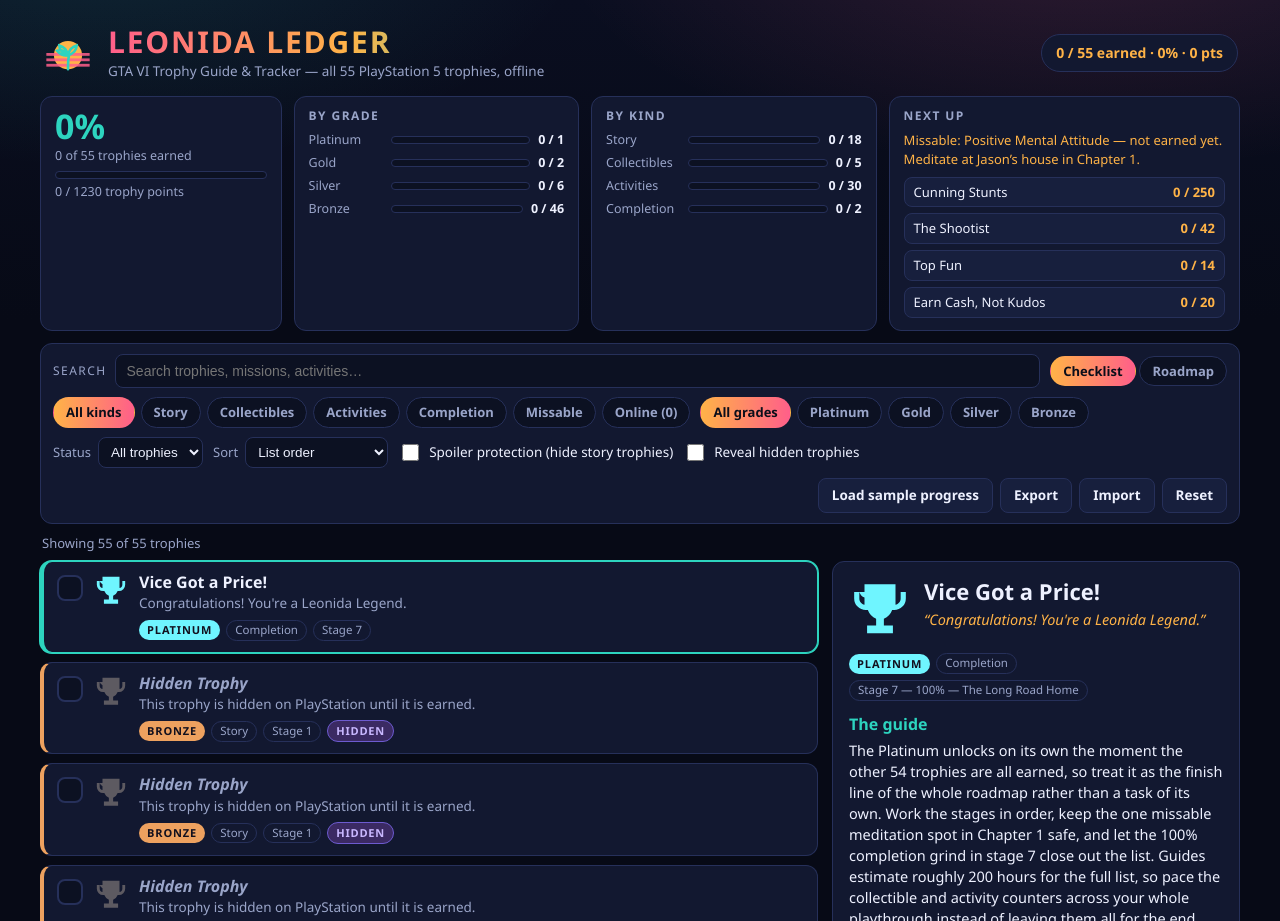
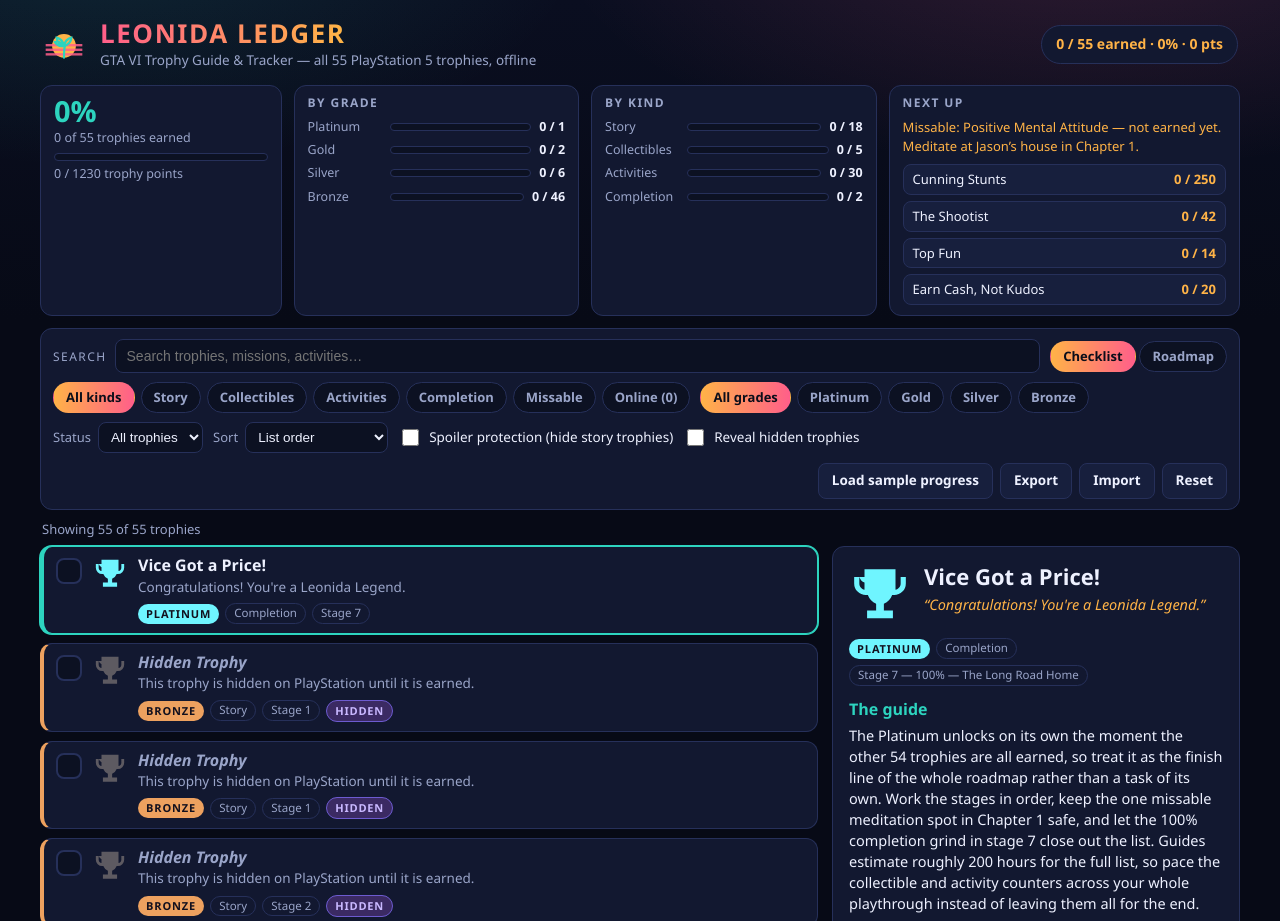
Before and after one commit to surebe/gta6-trophy-guide, a plain HTML site: page app/index.html in a window 1280 px wide. Shown: the top 921 px of the page. Drawn offline with Linux system fonts and the light colour scheme.

Commit message:
Add four real-render screenshots; fix hidden-view CSS bug found in review and compact the header stack

```diff
--- a/app/style.css
+++ b/app/style.css
@@ -23,12 +23,14 @@
 
 * { box-sizing: border-box; }
 
+[hidden] { display: none !important; }
+
 html { scrollbar-color: var(--line) var(--bg); }
 
 body {
   margin: 0 auto;
   max-width: 1240px;
-  padding: 18px 20px 28px;
+  padding: 12px 20px 28px;
   background:
     radial-gradient(900px 420px at 85% -80px, rgba(255, 94, 138, 0.16), transparent 60%),
     radial-gradient(800px 380px at 8% -60px, rgba(45, 212, 191, 0.12), transparent 60%),
@@ -55,13 +57,13 @@ a { color: var(--teal); }
 
 .brand { display: flex; align-items: center; gap: 14px; }
 
-.brand-mark { width: 52px; height: 52px; flex: none; }
+.brand-mark { width: 44px; height: 44px; flex: none; }
 .mark-sun { fill: var(--amber); }
 .mark-line { fill: var(--pink); opacity: 0.85; }
 .mark-palm { fill: none; stroke: var(--teal); stroke-width: 2.4; stroke-linecap: round; }
 
 .brand-text h1 {
-  font-size: 30px;
+  font-size: 26px;
   letter-spacing: 0.06em;
   text-transform: uppercase;
   background: linear-gradient(92deg, var(--pink) 0%, var(--amber) 55%, var(--teal) 110%);
@@ -96,7 +98,7 @@ a { color: var(--teal); }
   background: var(--panel);
   border: 1px solid var(--line);
   border-radius: var(--radius);
-  padding: 12px 14px;
+  padding: 10px 13px;
 }
 
 .stat-block h3 {
@@ -107,7 +109,7 @@ a { color: var(--teal); }
   margin-bottom: 8px;
 }
 
-.stat-big { font-size: 34px; font-weight: 800; color: var(--teal); line-height: 1; }
+.stat-big { font-size: 29px; font-weight: 800; color: var(--teal); line-height: 1; }
 .stat-caption { color: var(--muted); font-size: 12.5px; margin: 4px 0 6px; }
 
 .stat-row { display: flex; align-items: center; gap: 8px; margin: 5px 0; }
@@ -217,7 +219,7 @@ a { color: var(--teal); }
   border: 1px solid var(--line);
   border-left: 4px solid var(--line);
   border-radius: var(--radius);
-  padding: 11px 13px;
+  padding: 9px 12px;
   cursor: pointer;
 }
 .card:hover { border-color: var(--muted); }
```
Also changed, not shown: screenshots/1-checklist.jpg (deleted), screenshots/1-cover-checklist.jpg (added), screenshots/2-roadmap.jpg (added), screenshots/2-silver.jpg (deleted), screenshots/3-bronze.jpg (deleted), screenshots/3-missable.jpg (added), screenshots/4-spoiler-stats.jpg (added).
